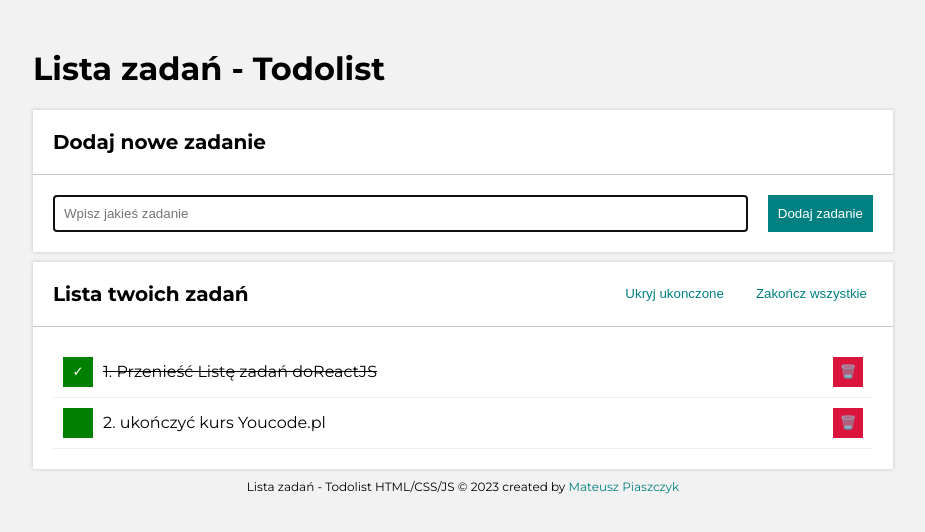
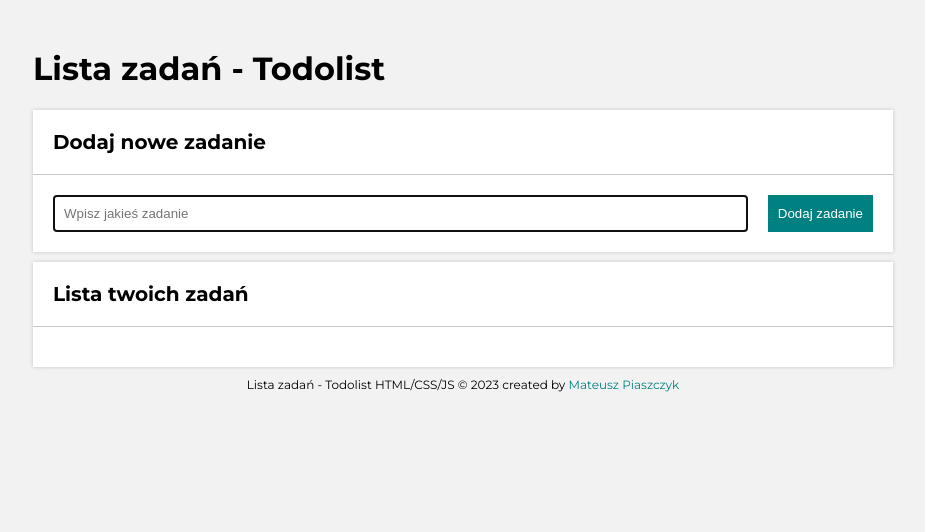
Before and after one commit to MateuszPiaszczyk/todo-list-react, a React (Create React App) app: page / in a window 1280 px wide. Shown: the top 532 px of the page, without its empty margins (177-1102 px from the left). Built offline with nearby package versions, Linux system fonts and the light colour scheme.

Commit message:
saving task in LocalStorage

```diff
--- a/src/App.js
+++ b/src/App.js
@@ -5,15 +5,21 @@
 import Header from "./Header";
 import Container from "./Container";
 import Footer from "./Footer";
-import { useState } from "react";
+import { useEffect, useState } from "react";
 
+const getInitialTasks = () => {
+    const taskFromLocalStorage = localStorage.getItem("tasks");
+    return taskFromLocalStorage
+        ? JSON.parse(taskFromLocalStorage)
+        : []
+};
 function App() {
     const [hideDone, setHideDone] = useState(false);
-    const [tasks, setTasks] = useState([
-        { id: 1, content: "Przenieść Listę zadań doReactJS", done: true },
-        { id: 2, content: "ukończyć kurs Youcode.pl", done: false },
+    const [tasks, setTasks] = useState(getInitialTasks);
 
-    ]);
+    useEffect(() => {
+        localStorage.setItem("tasks", JSON.stringify(tasks));
+    }, [tasks]);
 
     const toggleHideDone = () => {
         setHideDone(hideDone => !hideDone);
@@ -35,7 +41,7 @@
     const setAllDone = () => {
         setTasks(tasks => tasks.map(task => ({
             ...task,
-            done:true,
+            done: true,
         })));
     };
 
@@ -55,7 +61,7 @@
             <Header title="Lista zadań - Todolist" />
             <Section
                 title="Dodaj nowe zadanie"
-                body={<Form addNewTask={addNewTask}/>}
+                body={<Form addNewTask={addNewTask} />}
             />
             <Section
                 title="Lista twoich zadań"
```
